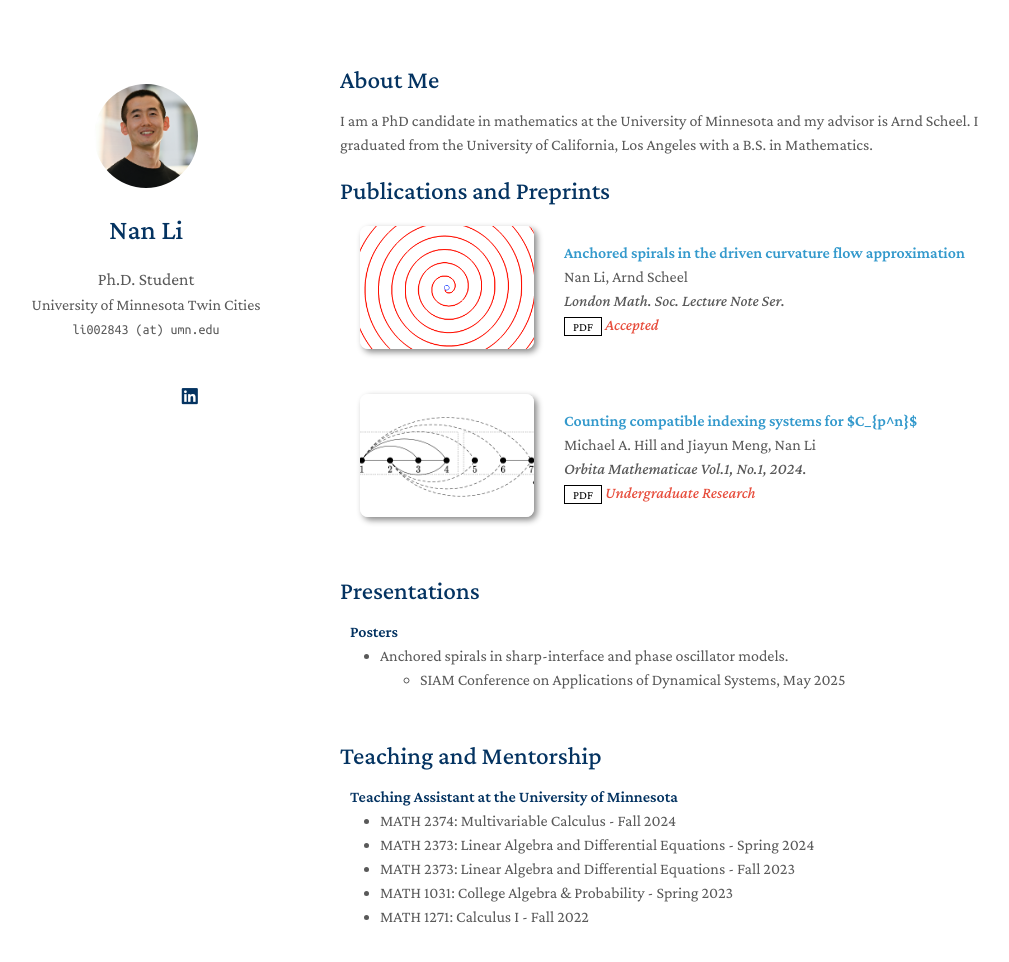
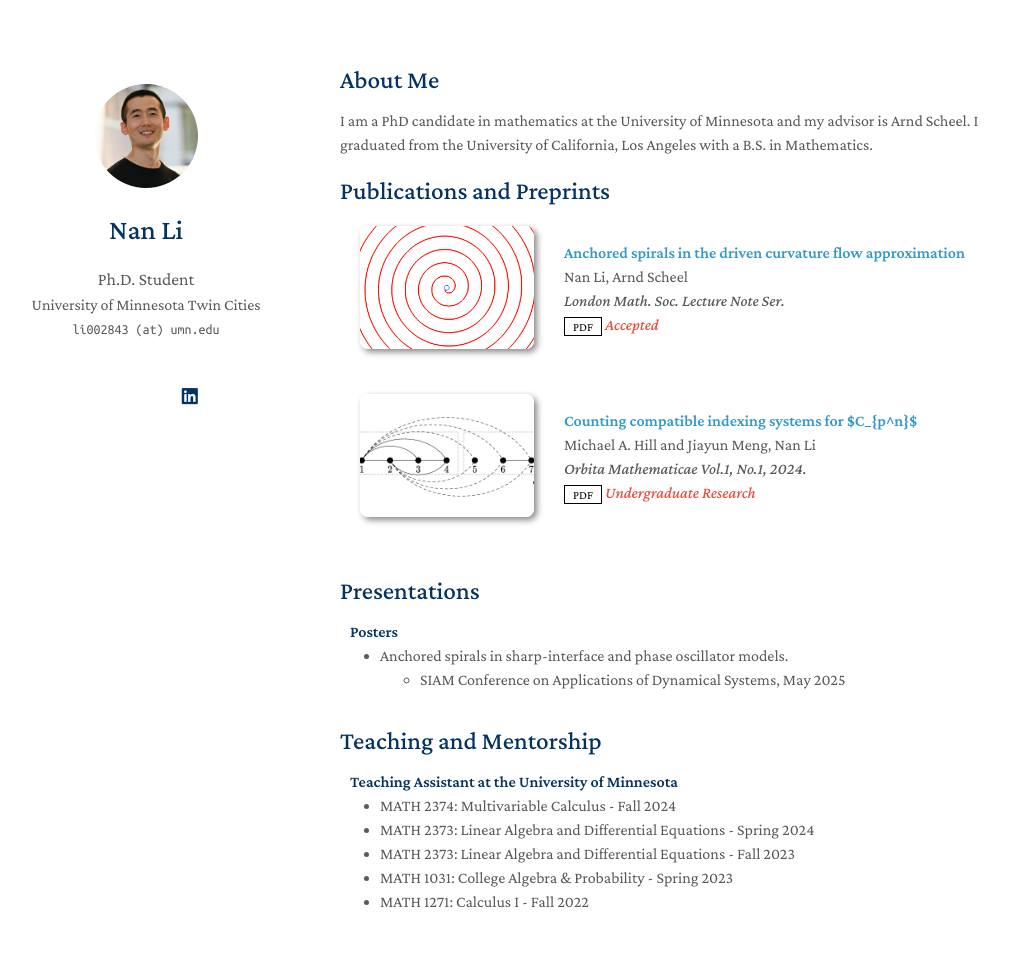
Before and after one commit to eigenan/eigenan.github.io, a Jekyll site: the page built from index.md, in a window 1280 px wide and 1008 px high. Shown: the top 962 px of the window, without its empty margins (130-1139 px from the left). Built offline with Jekyll 4.4.1, drawn with Linux system fonts in a browser that asks for light colours; a style sheet for code colours, icons or effects is not loaded; our own code applies the rules of GitHub Pages for plain Markdown files.

Commit message:
Update presentations.md

```diff
--- a/_includes/presentations.md
+++ b/_includes/presentations.md
@@ -4,7 +4,7 @@
 
 <ul style="margin:0 0 5px;">
   <li><autocolor>Anchored spirals in sharp-interface and phase oscillator models.</autocolor></li>
-  <ul>
+  <ul style="margin:0 0 5px;">
     <li>SIAM Conference on Applications of Dynamical Systems, May 2025</li>
   </ul>
 </ul>
```
